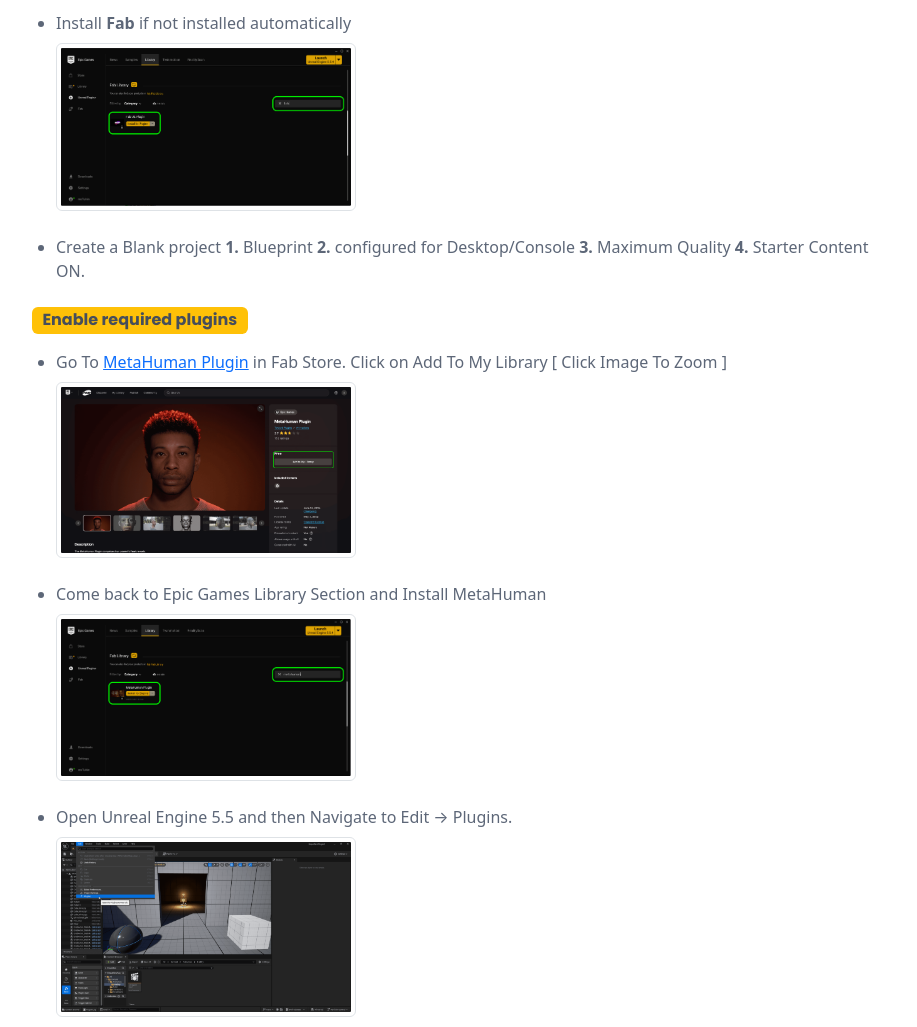
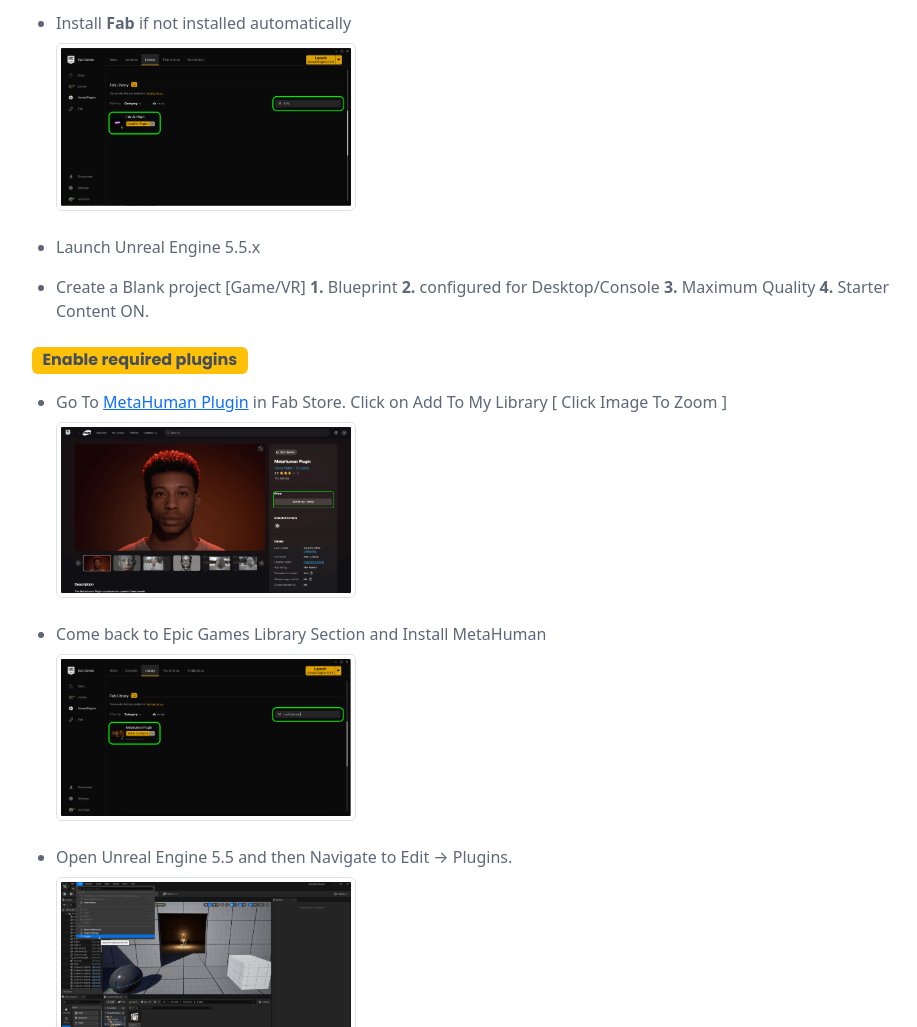
Before and after one commit to mxTuhin/IEI-Lab, a plain HTML site: page unreal_engine/unreal_metahuman.html in a window 1280 px wide. Shown: the part 1190-2217 px from the top of the page, without its empty margins (324-1241 px from the left). Drawn offline with Linux system fonts and the light colour scheme.

Commit message:
Minor List Update

```diff
--- a/unreal_engine/unreal_metahuman.html
+++ b/unreal_engine/unreal_metahuman.html
@@ -110,7 +110,8 @@
                             <img class="mb-3 img-fluid img-thumbnail" data-action="zoom" src="../assets/images/um/um_p2.png" alt="Fab MetaHuman Plugin" class="img-fluid my-3 rounded shadow-lg">
                             <li>Install <b>Fab</b> if not installed automatically</li>
                             <img class="mb-3 img-fluid img-thumbnail" data-action="zoom" src="../assets/images/um/um_p3.png" alt="Fab MetaHuman Plugin" class="img-fluid my-3 rounded shadow-lg">
-                            <li>Create a Blank project <b>1.</b> Blueprint <b>2.</b> configured for Desktop/Console <b>3.</b> Maximum Quality <b>4.</b> Starter Content ON.</li>
+                            <li>Launch Unreal Engine 5.5.x</li>
+                            <li>Create a Blank project [Game/VR] <b>1.</b> Blueprint <b>2.</b> configured for Desktop/Console <b>3.</b> Maximum Quality <b>4.</b> Starter Content ON.</li>
                         </ul>
 
                         <h5 class="badge bg-warning">Enable required plugins</h5>
```
